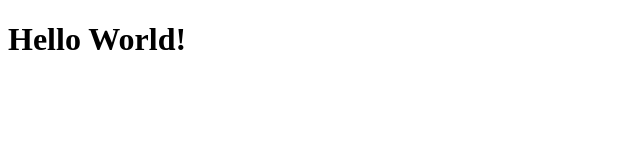
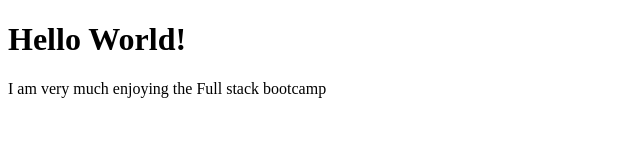
Before and after one commit to Joanne1980/Git-intro-FS-course, a plain HTML site: page index.html in a window 1280 px wide. Shown: the whole page, without its empty margins (0-640 px from the left). Drawn offline with Linux system fonts and the light colour scheme.

Commit message:
Paragraph added to index.html

```diff
--- a/index.html
+++ b/index.html
@@ -7,5 +7,6 @@
 </head>
 <body>
     <h1>Hello World!</h1>
+    <p>I am very much enjoying the Full stack bootcamp</p>
 </body>
 </html>
```
